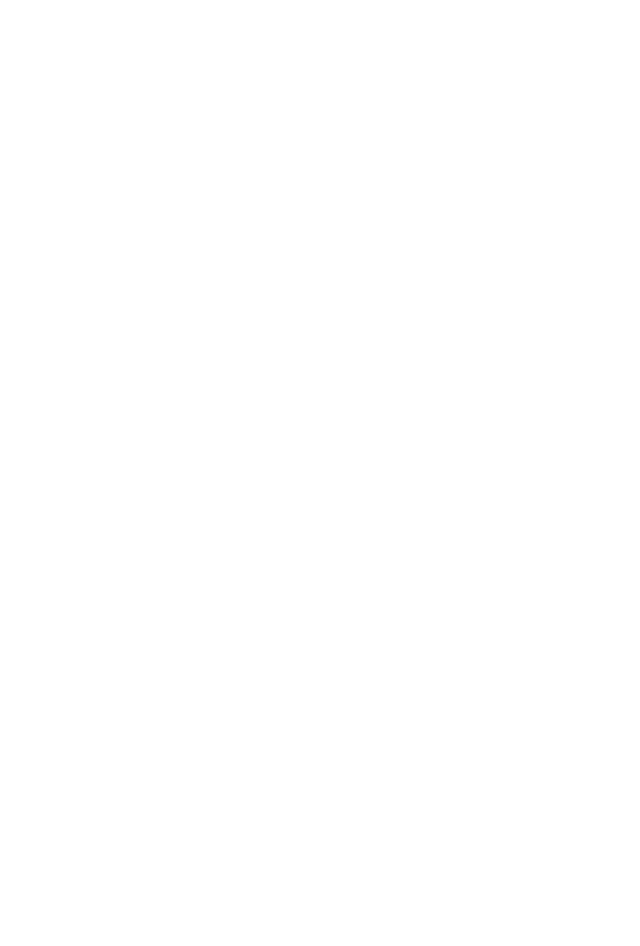
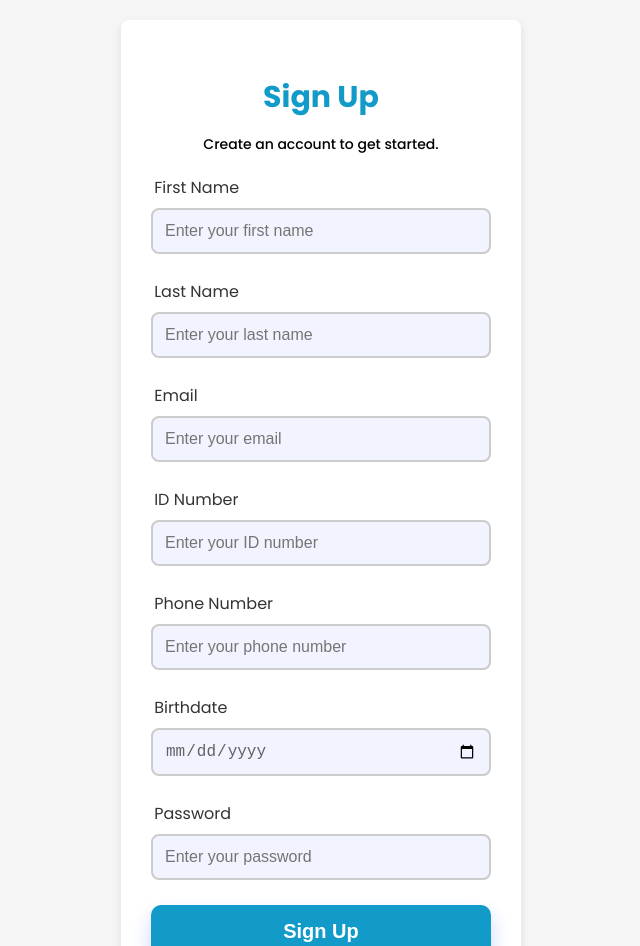
Before and after one commit to jihadlenix/MediLog, a React (Create React App) app in the folder client/: page /signup in a window 1280 px wide. Before the commit this address had no page. Shown: the top 946 px of the page, without its empty margins (319-959 px from the left). Before the commit the page ends 800 px from the top, so only its background shows below. Built offline with nearby package versions, Linux system fonts and the light colour scheme.

Commit message:
Changes in login page and added signup page

```diff
--- a/client/src/auth/LogIn.js
+++ b/client/src/auth/LogIn.js
@@ -50,7 +50,7 @@
 
           {/* Create Account Section */}
           <div className="create-account">
-            <p>Don't have an account? <a href="/signup">Create one</a></p>
+            <p>Don't have an account? <a href="/Signup">Create one</a></p>
           </div>
         </div>
 
--- a/client/src/auth/login.css
+++ b/client/src/auth/login.css
@@ -1,42 +1,88 @@
 /* Login Page Styles */
 .login-container {
   display: flex;
-    justify-content: center; /* Center horizontally */
-    align-items: center; /* Center vertically */
+  justify-content: center;
+  align-items: center;
   min-height: 100vh; /* Full height */
-    background-color: #f5f5f5; /* Background color for the page */
+  padding: 20px; /* Prevent elements from touching screen edges */
+  background-color: #f5f5f5;
 }
 
+/* Ensure the login box is centered properly */
 .login-box {
-    background-color: #fff; /* White background for the login box */
-    padding: 30px; /* Uniform padding for the entire box */
-    border-radius: 8px; /* Rounded corners */
-    box-shadow: 0 4px 8px rgba(0, 0, 0, 0.1); /* Subtle shadow */
+  background-color: #fff;
+  padding: 30px;
+  border-radius: 8px;
+  box-shadow: 0 4px 8px rgba(0, 0, 0, 0.1);
   width: 100%;
-    max-width: 400px; /* Limit the width */
-    box-sizing: border-box; /* Ensures padding is included in width calculation */
+  max-width: 400px;
+  box-sizing: border-box;
 }
 
 .login-header {
-    text-align: center; /* Center the title and subtitle */
+  text-align: center;
   margin-bottom: 20px;
 }
 
 .login-title {
-    font-size: 24px;
-    color: #333;
-    margin-bottom: 5px;
+  color: #129BC9; /* Match the signup title color */
+  font-family: Poppins, sans-serif; /* Match the font family */
+  font-size: 30px; /* Match the font size */
+  font-weight: 700;
+  margin: 0;
+  margin-top: 25px;
 }
 
 .login-subtitle {
+  color: #000;
+  font-family: Poppins, sans-serif; /* Match the font family */
   font-size: 14px;
-    color: #666;
+  font-weight: 500;
 }
 
 .login-form {
   display: flex;
   flex-direction: column;
-    gap: 15px; /* Space between form fields */
+  gap: 5px; /* Match the space between input fields */
+}
+
+/* Input Field Styles */
+.input-group {
+  width: 100%;
+}
+
+.input-label {
+  display: block;
+  font-size: 16px;
+  margin-bottom: 8px;
+  color: #333;
+  padding-left: 0.2em;
+}
+
+.input-field {
+  width: 100%;
+  padding: 12px;
+  font-size: 16px;
+  border: 2px solid #ccc;
+  border-radius: 8px;
+  transition: border-color 0.3s ease;
+  box-sizing: border-box;
+}
+
+.input-field:focus,
+.input-field:hover {
+  border-color: #129BC9;
+  outline: none;
+}
+
+.input-error {
+  border-color: #ff4d4d;
+}
+
+.error-text {
+  font-size: 14px;
+  color: #ff4d4d;
+  margin-top: 4px;
 }
 
 .forgot-password {
@@ -53,24 +99,33 @@
   text-decoration: underline;
 }
 
+/* Login Button */
 .login-button {
-    padding: 12px;
-    background-color: #129BC9; /* Button color */
-    color: white;
+  padding: 15px 20px; /* Match padding to sign-up button */
+  border-radius: 10px;
+  background: #129BC9;
+  box-shadow: 0px 10px 20px 0px #CBD6FF;
   border: none;
-    border-radius: 8px;
-    font-size: 16px;
   cursor: pointer;
   transition: background-color 0.3s ease;
+  color: #FFF;
+  font-size: 20px;
+  font-weight: 600;
 }
 
 .login-button:hover {
-    background-color: #107fa3; /* Darker shade on hover */
+  background-color: #107fa3;
 }
 
+/* Create Account Section */
 .create-account {
-    text-align: center; /* Center the create account section */
+  display: flex;
+  justify-content: center;
+  align-items: center;
+  gap: 5px;
+  color: #494949;
   font-size: 14px;
+  font-weight: 600;
 }
 
 .create-account a {
@@ -82,53 +137,10 @@
   text-decoration: underline;
 }
 
-  /* Input Field Styles */
-  .input-group {
-    margin-bottom: 20px; /* Add space between input fields */
-    width: 100%;
-    max-width: 400px; /* Limit the width for better design */
-  }
-
-  .input-label {
-    display: block;
-    font-size: 16px;
-    margin-bottom: 8px;
-    color: #333;
-  }
-
-  .input-field {
-    width: 100%;
-    padding: 12px; /* Equal padding inside the input field */
-    font-size: 16px;
-    border: 2px solid #ccc;
-    border-radius: 8px;
-    transition: border-color 0.3s ease;
-    box-sizing: border-box; /* Ensures padding is part of the element's total width */
-  }
-
-  .input-field:focus {
-    border-color: #129BC9; /* Border color on focus */
-    outline: none;
-  }
-
-  .input-field:hover {
-    border-color: #129BC9; /* Border color changes only on hover */
-  }
-
-  .input-error {
-    border-color: #ff4d4d; /* Red border if error */
-  }
-
-  .error-text {
-    font-size: 14px;
-    color: #ff4d4d;
-    margin-top: 4px;
-  }
-
-  /* Responsive styles */
+/* Responsive Styles */
 @media (max-width: 768px) {
   .login-box {
-      padding: 20px; /* Slightly less padding for smaller screens */
+    padding: 20px;
   }
 
   .login-title {
@@ -145,14 +157,19 @@
   }
 
   .input-field {
-      padding: 10px; /* Adjust padding for smaller screens */
+    padding: 10px;
     font-size: 14px;
   }
 }
 
 @media (max-width: 480px) {
+  .login-container {
+    padding: 10px;
+  }
+
   .login-box {
-      padding: 15px; /* Even smaller padding on very small screens */
+    max-width: 90%;
+    padding: 20px;
   }
 
   .login-title {
@@ -169,7 +186,7 @@
   }
 
   .input-field {
-      padding: 8px; /* Reduce padding for very small screens */
+    padding: 8px;
     font-size: 12px;
   }
 }
--- /dev/null
+++ b/client/src/auth/signup.css
@@ -0,0 +1,181 @@
+/* Sign-Up Page Styles */
+.signup-container {
+    display: flex;
+    justify-content: center;
+    align-items: center;
+    min-height: 100vh;
+    /* Full height */
+    padding: 20px;
+    /* Prevent elements from touching screen edges */
+    background-color: #f5f5f5;
+}
+
+/* Centering the sign-up box */
+.signup-box {
+    background-color: #fff;
+    padding: 30px;
+    border-radius: 8px;
+    box-shadow: 0 4px 8px rgba(0, 0, 0, 0.1);
+    width: 100%;
+    max-width: 400px;
+    box-sizing: border-box;
+}
+
+.signup-header {
+    text-align: center;
+    margin-bottom: 20px;
+}
+
+.signup-title {
+    color: #129BC9;
+    font-family: Poppins;
+    font-size: 30px;
+    font-weight: 700;
+    margin: 0;
+    margin-top: 25px;
+}
+
+.signup-subtitle {
+    color: #000;
+    font-family: Poppins;
+    font-size: 14px;
+    font-weight: 500;
+}
+
+/* Form Styles */
+.signup-form {
+    display: flex;
+    flex-direction: column;
+    gap: 5px;
+    /* Space between input fields */
+}
+
+/* Input Field Styles */
+.input-group {
+    width: 100%;
+}
+
+.input-label {
+    display: block;
+    font-size: 16px;
+    margin-bottom: 8px;
+    color: #333;
+    padding-left: 0.2em;
+}
+
+.input-field {
+    width: 100%;
+    padding: 12px;
+    font-size: 16px;
+    border: 2px solid #ccc;
+    border-radius: 8px;
+    transition: border-color 0.3s ease;
+    box-sizing: border-box;
+}
+
+.input-field:focus, .input-field:hover {
+    border-color: #129BC9;
+    outline: none;
+}
+
+.input-error {
+    border-color: #ff4d4d;
+}
+
+.error-text {
+    font-size: 14px;
+    color: #ff4d4d;
+    margin-top: 4px;
+}
+
+/* Sign-Up Button */
+.signup-button {
+    padding: 15px 20px;
+    border-radius: 10px;
+    background: #129BC9;
+    box-shadow: 0px 10px 20px 0px #CBD6FF;
+    border: none;
+    cursor: pointer;
+    transition: background-color 0.3s ease;
+    color: #FFF;
+    font-size: 20px;
+    font-weight: 600;
+}
+
+.signup-button:hover {
+    background-color: #107fa3;
+}
+
+/* Already have an account */
+.already-have-account {
+    display: flex;
+    justify-content: center;
+    align-items: center;
+    gap: 5px;
+    color: #494949;
+    font-size: 14px;
+    font-weight: 600;
+}
+
+.already-have-account a {
+    color: #129BC9;
+    text-decoration: none;
+}
+
+.already-have-account a:hover {
+    text-decoration: underline;
+}
+
+/* Responsive Styles */
+@media (max-width: 768px) {
+    .signup-box {
+        padding: 20px;
+    }
+
+    .signup-title {
+        font-size: 20px;
+    }
+
+    .signup-subtitle {
+        font-size: 12px;
+    }
+
+    .signup-button {
+        padding: 10px;
+        font-size: 14px;
+    }
+
+    .input-field {
+        padding: 10px;
+        font-size: 14px;
+    }
+}
+
+@media (max-width: 480px) {
+    .signup-container {
+        padding: 10px;
+    }
+
+    .signup-box {
+        max-width: 90%;
+        padding: 20px;
+    }
+
+    .signup-title {
+        font-size: 18px;
+    }
+
+    .signup-subtitle {
+        font-size: 10px;
+    }
+
+    .signup-button {
+        padding: 8px;
+        font-size: 12px;
+    }
+
+    .input-field {
+        padding: 8px;
+        font-size: 12px;
+    }
+}
--- /dev/null
+++ b/client/src/auth/signup.js
@@ -0,0 +1,101 @@
+import React, { useState } from "react";
+import Input from "../components/Input";
+import "./signup.css"; // Import the CSS file for styling
+
+const Signup = () => {
+  const [formData, setFormData] = useState({
+    firstName: "",
+    lastName: "",
+    email: "",
+    idNumber: "",
+    phoneNumber: "",
+    birthdate: "",
+    password: "",
+  });
+
+  const handleChange = (e) => {
+    setFormData({ ...formData, [e.target.name]: e.target.value });
+  };
+
+  return (
+    <div className="signup-container">
+      {/* Main Signup Box */}
+      <div className="signup-box">
+        {/* Header Section */}
+        <div className="signup-header">
+          <h2 className="signup-title">Sign Up</h2>
+          <p className="signup-subtitle">Create an account to get started.</p>
+        </div>
+
+        {/* Form Section */}
+        <div className="signup-form">
+          <Input
+            label="First Name"
+            type="text"
+            name="firstName"
+            value={formData.firstName}
+            onChange={handleChange}
+            placeholder="Enter your first name"
+          />
+          <Input
+            label="Last Name"
+            type="text"
+            name="lastName"
+            value={formData.lastName}
+            onChange={handleChange}
+            placeholder="Enter your last name"
+          />
+          <Input
+            label="Email"
+            type="email"
+            name="email"
+            value={formData.email}
+            onChange={handleChange}
+            placeholder="Enter your email"
+          />
+          <Input
+            label="ID Number"
+            type="text"
+            name="idNumber"
+            value={formData.idNumber}
+            onChange={handleChange}
+            placeholder="Enter your ID number"
+          />
+          <Input
+            label="Phone Number"
+            type="tel"
+            name="phoneNumber"
+            value={formData.phoneNumber}
+            onChange={handleChange}
+            placeholder="Enter your phone number"
+          />
+          <Input
+            label="Birthdate"
+            type="date"
+            name="birthdate"
+            value={formData.birthdate}
+            onChange={handleChange}
+          />
+          <Input
+            label="Password"
+            type="password"
+            name="password"
+            value={formData.password}
+            onChange={handleChange}
+            placeholder="Enter your password"
+          />
+
+          {/* Sign Up Button */}
+          <button className="signup-button">Sign Up</button>
+
+          {/* Already have an account Section */}
+          <div className="already-have-account">
+            <p>Already have an account? <a href="/login">Log in</a></p>
+          </div>
+        </div>
+      </div>
+    </div>
+  );
+};
+
+export default Signup;
--- a/client/src/components/Input.css
+++ b/client/src/components/Input.css
@@ -22,6 +22,10 @@
     border-radius: 8px;
     transition: border-color 0.3s ease;
     box-sizing: border-box;
+    background: #F1F4FF;
+    color: #626262;
+    font-size: 16px;
+    font-weight: 500
   }
 
   .input-field:focus {
@@ -48,30 +52,34 @@
   /* Responsive styles */
   @media (max-width: 768px) {
     .input-group {
-      max-width: 90%; /* Input fields take more width on smaller screens */
+        max-width: 100%; /* Ensure input fields take full width */
     }
 
     .input-label {
-      font-size: 14px; /* Slightly smaller font for labels */
+        font-size: 14px;
     }
 
     .input-field {
-      font-size: 16px; /* Adjust the font size for input fields */
-      padding: 10px; /* Reduce padding to fit smaller screens */
+        font-size: 14px;
+        padding: 10px;
     }
-  }
+}
 
-  @media (max-width: 480px) {
+@media (max-width: 480px) {
+    .input-group {
+        width: 100%; /* Ensure no horizontal scrolling */
+    }
+
     .input-label {
-      font-size: 12px; /* Even smaller font for labels on very small screens */
+        font-size: 12px;
     }
 
     .input-field {
-      padding: 8px; /* Even smaller padding for small screens */
-      font-size: 12px; /* Reduce font size for very small screens */
+        padding: 8px;
+        font-size: 12px;
     }
 
     .error-text {
-      font-size: 12px; /* Reduce font size for error text */
+        font-size: 12px;
     }
-  }
+}
--- a/client/src/core/routes.js
+++ b/client/src/core/routes.js
@@ -1,12 +1,15 @@
 import React from "react";
 import { Routes, Route } from "react-router-dom";
-import Login from "../auth/LogIn"; // Adjusted path
+import Login from "../auth/LogIn";
+import Signup from "../auth/signup";
 
 const AppRoutes = () => {
   return (
     <Routes>
       <Route path="/" element={<Login />} />
       <Route path="/login" element={<Login />} />
+      <Route path="/signup" element={<Signup />} />
+      <Route path="/" element={<Signup />} />
     </Routes>
   );
 };
--- a/client/src/index.css
+++ b/client/src/index.css
@@ -1,3 +1,5 @@
+@import url('https://fonts.googleapis.com/css2?family=Poppins:wght@300;400;500;600;700&display=swap');
+
 body {
   margin: 0;
   font-family: -apple-system, BlinkMacSystemFont, 'Segoe UI', 'Roboto', 'Oxygen',
@@ -5,6 +7,7 @@
     sans-serif;
   -webkit-font-smoothing: antialiased;
   -moz-osx-font-smoothing: grayscale;
+  font-family: 'Poppins', sans-serif;
 }
 
 code {
```
Lines whose indentation alone changed are shown as unchanged.
